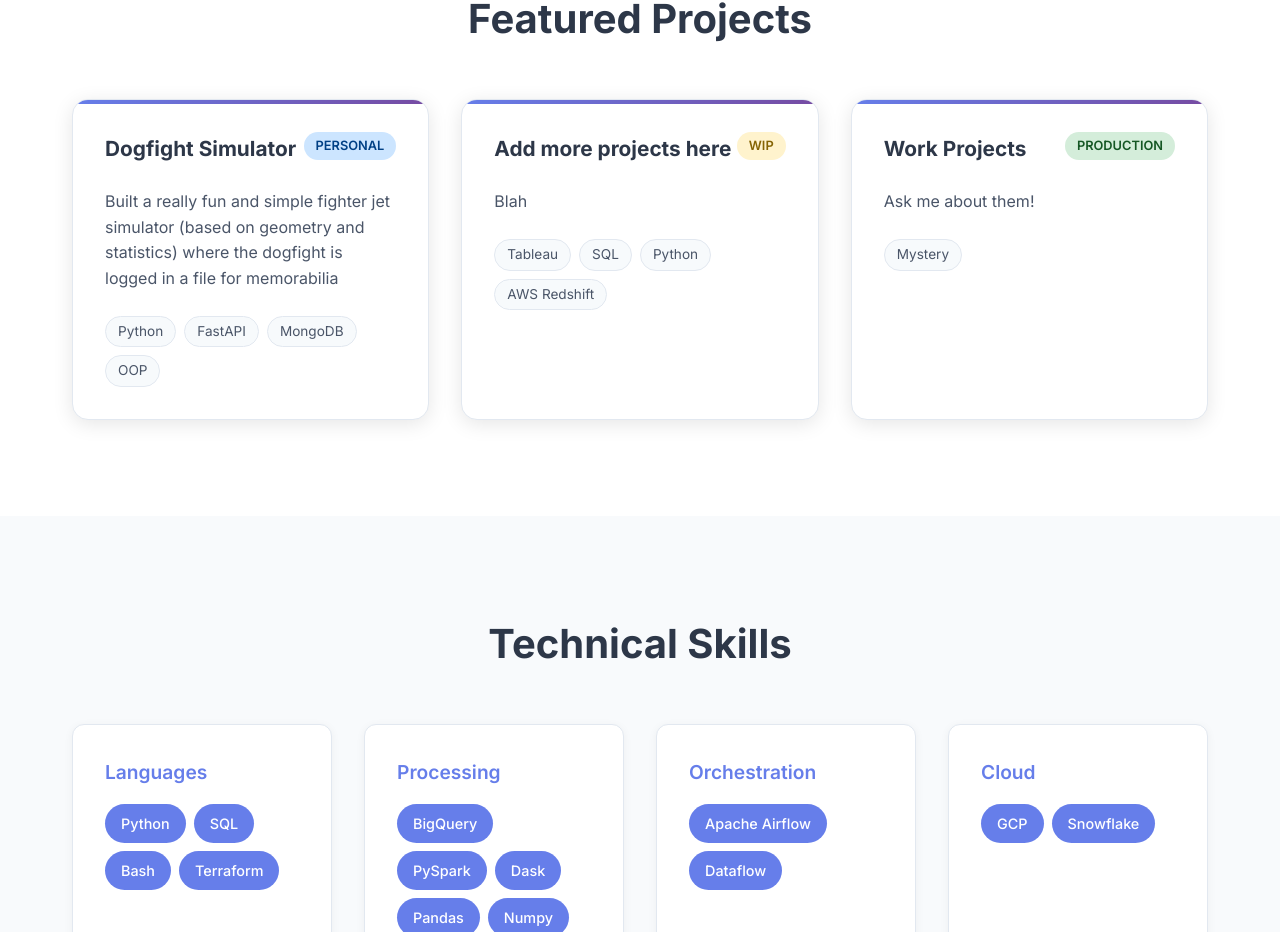
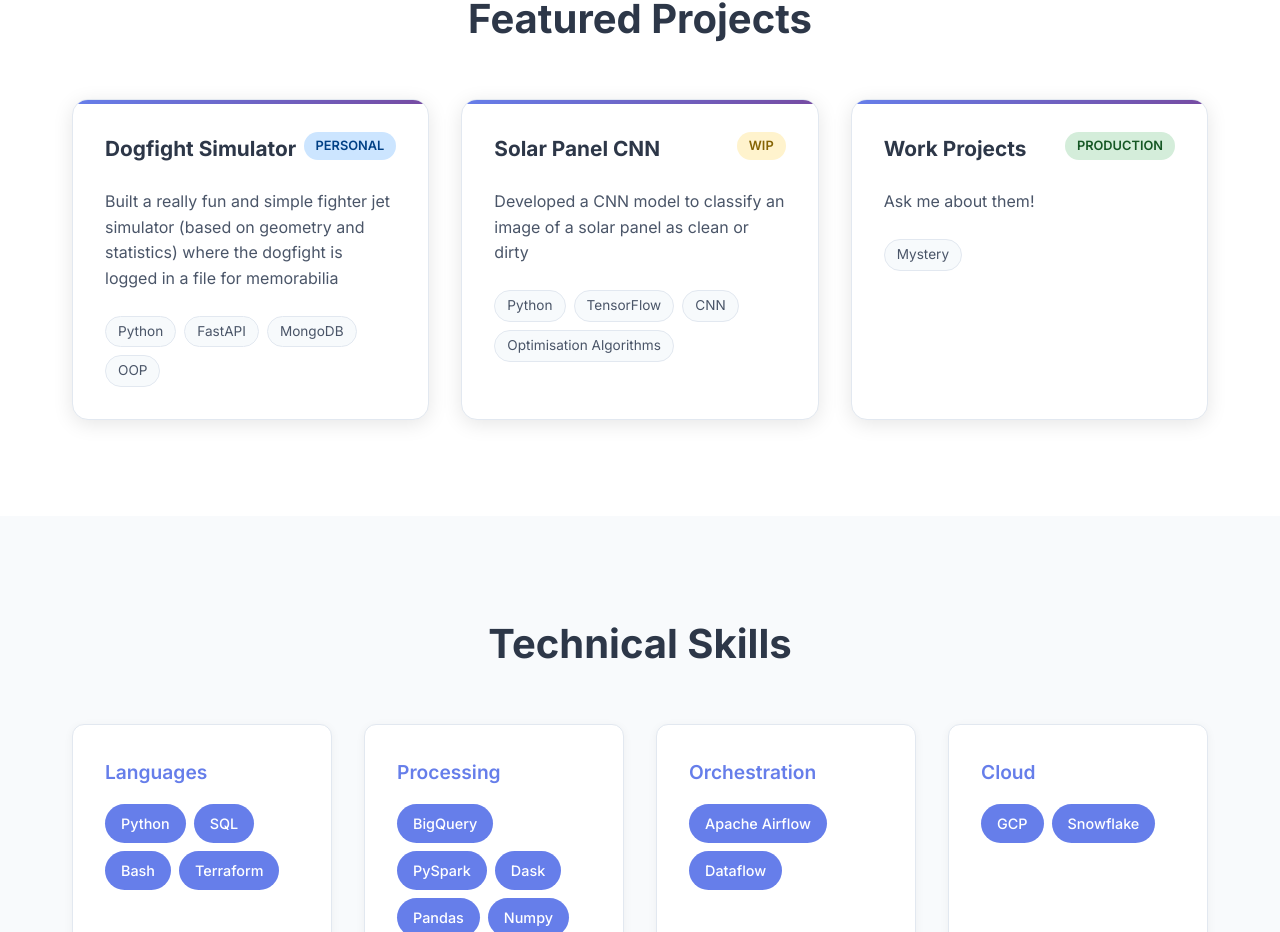
Before and after one commit to MattySanchez20/mattysanchez20.github.io, a React (Create React App) app in the folder my-app/: page / in a window 1280 px wide. Shown: the part 909-1841 px from the top of the page. Built offline with nearby package versions, Linux system fonts and the light colour scheme.

Commit message:
Update project details for Solar Panel CNN in App.js

```diff
--- a/my-app/src/App.js
+++ b/my-app/src/App.js
@@ -14,9 +14,9 @@ function App() {
       status: "Personal"
     },
     {
-      title: "Add more projects here",
-      description: "Blah",
-      tech: ["Tableau", "SQL", "Python", "AWS Redshift"],
+      title: "Solar Panel CNN",
+      description: "Developed a CNN model to classify an image of a solar panel as clean or dirty",
+      tech: ["Python", "TensorFlow", "CNN", "Optimisation Algorithms"],
       status: "WIP"
     },
     {
```
